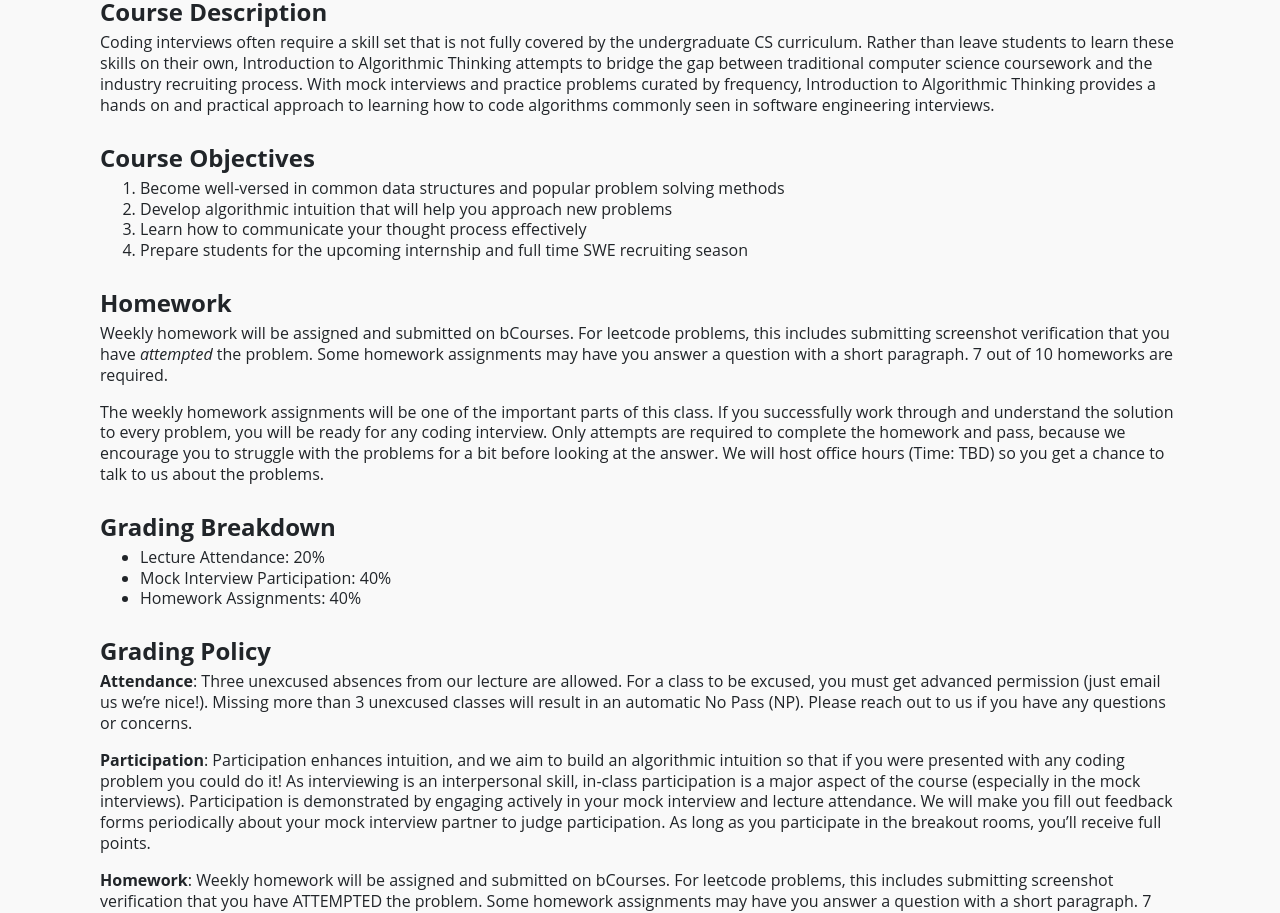
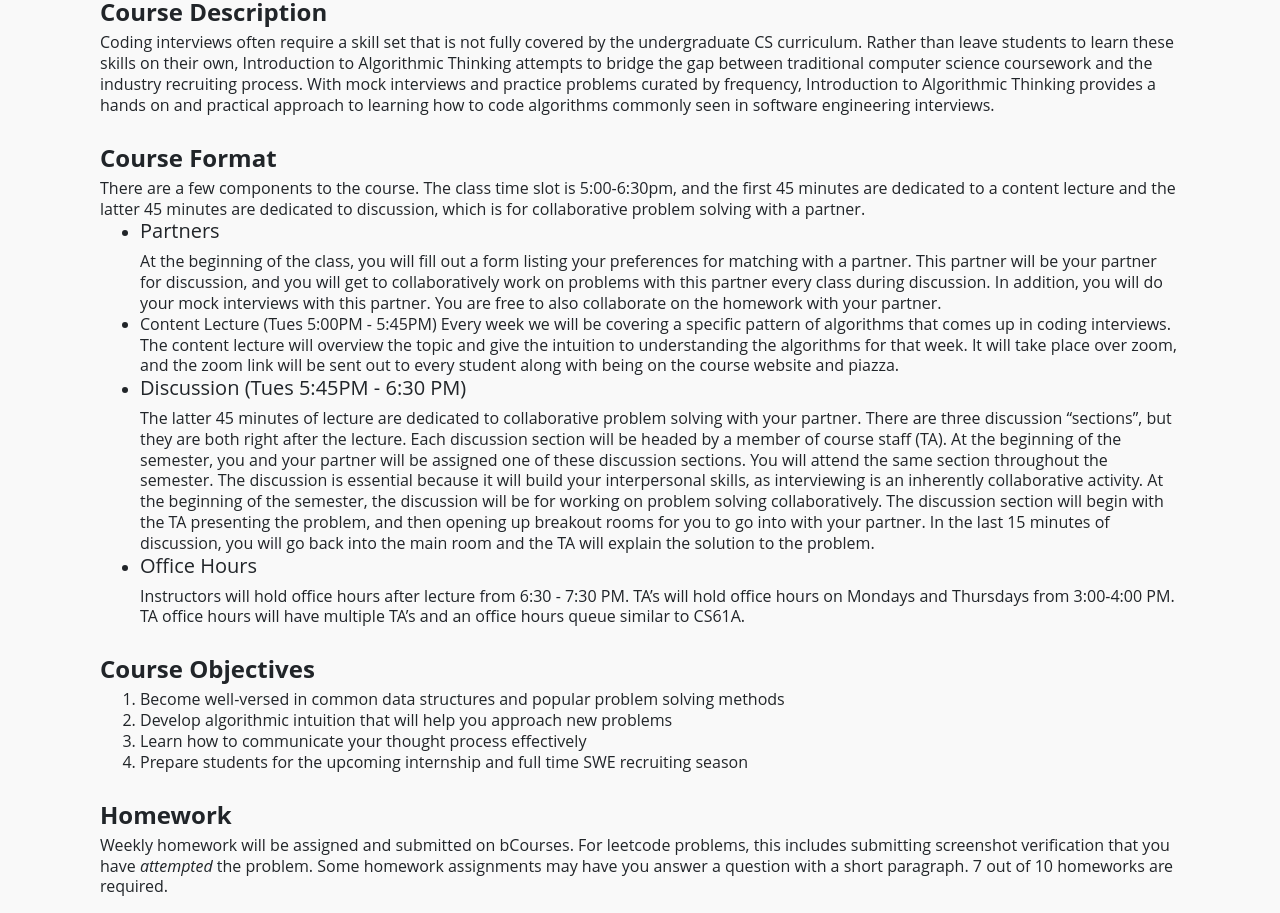
Before and after one commit to algorithmicthinking/algorithmicthinking.github.io, a React (Create React App) app: page / in a window 1280 px wide. Shown: the part 5320-6233 px from the top of the page. Built offline with nearby package versions, Linux system fonts and the light colour scheme; no server answers.

Commit message:
update syllabus

```diff
--- a/src/pages/Syllabus.js
+++ b/src/pages/Syllabus.js
@@ -40,16 +40,33 @@ const Syllabus = () => {
         </ul>
         <h3>Course Description</h3>
         <p>
-          Coding interviews often require a skill set that is not fully covered
-          by the undergraduate CS curriculum. Rather than leave students to
-          learn these skills on their own, Introduction to Algorithmic Thinking
-          attempts to bridge the gap between traditional computer science
-          coursework and the industry recruiting process. With mock interviews
-          and practice problems curated by frequency, Introduction to
-          Algorithmic Thinking provides a hands on and practical approach to
-          learning how to code algorithms commonly seen in software engineering
-          interviews.
+        Coding interviews often require a skill set that is not fully covered by the undergraduate CS curriculum. Rather than leave students to learn these skills on their own, Introduction to Algorithmic Thinking attempts to bridge the gap between traditional computer science coursework and the industry recruiting process. With mock interviews and practice problems curated by frequency, Introduction to Algorithmic Thinking provides a hands on and practical approach to learning how to code algorithms commonly seen in software engineering interviews.
         </p>
+        <h3>Course Format</h3>
+        <p>
+          There are a few components to the course. The class time slot is 5:00-6:30pm, and the first 45 minutes are dedicated to a content lecture and the latter 45 minutes are dedicated to discussion, which is for collaborative problem solving with a partner.
+          <ul>
+            <li>
+              <h5>Partners</h5>
+              At the beginning of the class, you will fill out a form listing your preferences for matching with a partner. This partner will be your partner for discussion, and you will get to collaboratively work on problems with this partner every class during discussion. In addition, you will do your mock interviews with this partner. You are free to also collaborate on the homework with your partner.
+            </li>
+            <li>
+              Content Lecture (Tues 5:00PM - 5:45PM)
+              Every week we will be covering a specific pattern of algorithms that comes up in coding interviews. The content lecture will overview the topic and give the intuition to understanding the algorithms for that week. It will take place over zoom, and the zoom link will be sent out to every student along with being on the course website and piazza.
+            </li>
+            <li>
+              <h5>Discussion (Tues 5:45PM - 6:30 PM)</h5>
+              The latter 45 minutes of lecture are dedicated to collaborative problem solving with your partner. There are three discussion “sections”, but they are both right after the lecture.
+              Each discussion section will be headed by a member of course staff (TA). At the beginning of the semester, you and your partner will be assigned one of these discussion sections. You will attend the same section throughout the semester. The discussion is essential because it will build your interpersonal skills, as interviewing is an inherently collaborative activity.
+              At the beginning of the semester, the discussion will be for working on problem solving collaboratively. The discussion section will begin with the TA presenting the problem, and then opening up breakout rooms for you to go into with your partner. In the last 15 minutes of discussion, you will go back into the main room and the TA will explain the solution to the problem.
+            </li>
+            <li>
+              <h5>Office Hours</h5>
+              Instructors will hold office hours after lecture from 6:30 - 7:30 PM. TA’s will hold office hours on Mondays and Thursdays from 3:00-4:00 PM. TA office hours will have multiple TA’s and an office hours queue similar to CS61A.
+            </li>
+          </ul>
+        </p>
+
         <h3>Course Objectives</h3>
         <ol>
           <li>
```
